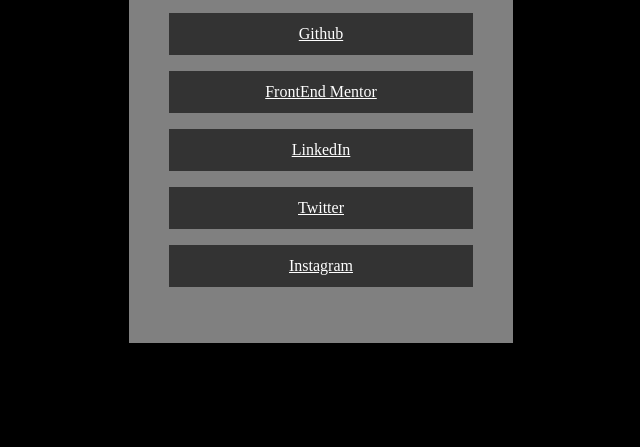
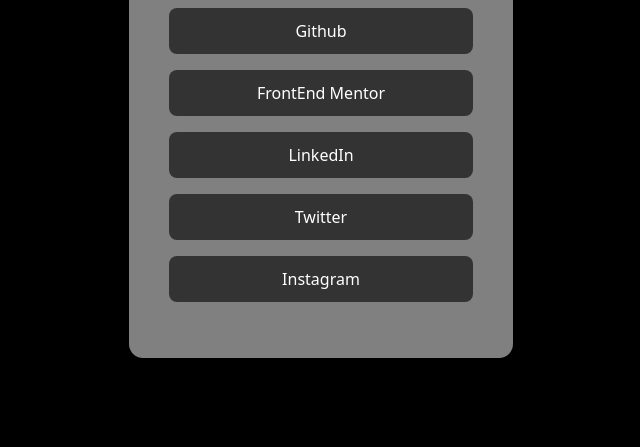
Before and after one commit to NECR0M4NIA/social-links-profile, a plain HTML site: page index.html in a window 1280 px wide. Shown: the part 369-816 px from the top of the page, without its empty margins (319-959 px from the left). Drawn offline with Linux system fonts and the light colour scheme.

Commit message:
Update style.css

```diff
--- a/CSS/style.css
+++ b/CSS/style.css
@@ -1,5 +1,6 @@
 * {
     box-sizing: border-box;
+    font-family: system-ui, -apple-system, BlinkMacSystemFont, 'Segoe UI', Roboto, Oxygen, Ubuntu, Cantarell, 'Open Sans', 'Helvetica Neue', sans-serif;
 }
 
 img {
@@ -20,6 +21,7 @@ main {
     text-align: center;
     padding: 40px;
     width: 384px;
+    border-radius: 14px;
 }
 
 ul {
@@ -30,6 +32,7 @@ ul {
 li {
     background-color: #333333;
     margin-bottom: 16px;
+    border-radius: 8px;
 }
 
 a {
@@ -38,4 +41,5 @@ a {
     padding-bottom: 12px;
     text-align: center;
     color: white;
+    text-decoration: none;
 }
```
